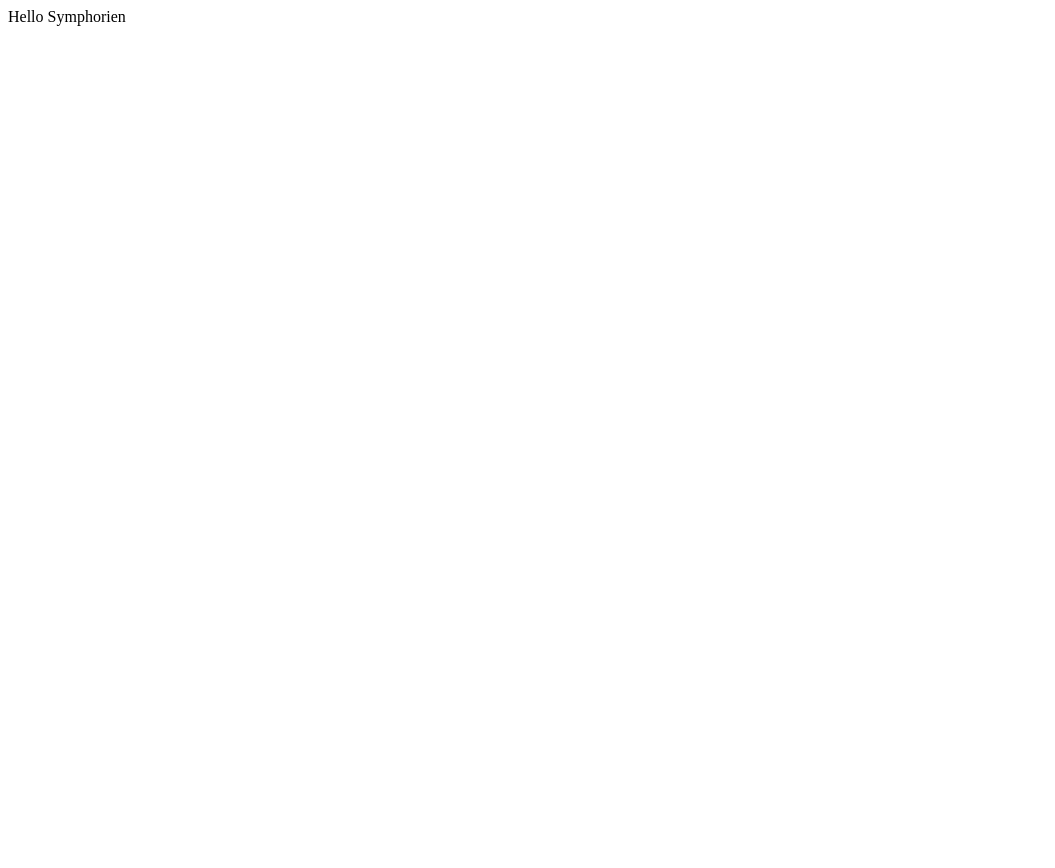
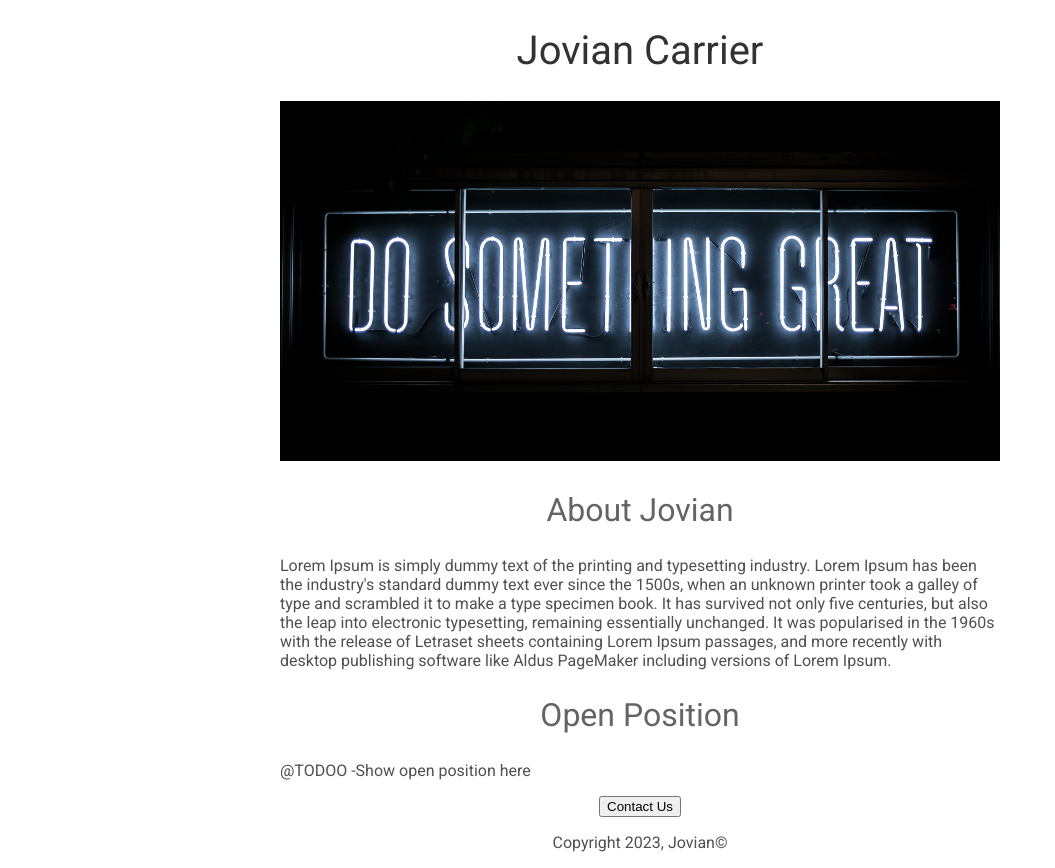
Before and after one commit to SymphorienLipandza/jovian-carreer-website, a Flask app: page / in a window 1280 px wide. Before the commit the part shown is almost empty. Shown: the whole page, without its empty margins (0-1055 px from the left). Before the commit the page ends 26 px from the top, so only its background shows below. Run offline with Flask 2, Linux system fonts and the light colour scheme.

Commit message:
Added some CSS into the project

```diff
--- a/app.py
+++ b/app.py
@@ -1,10 +1,10 @@
 #Importing library
-from flask import Flask
+from flask import Flask, render_template
 app = Flask(__name__)
 @app.route('/')
 
 def hello_word():
-  return "<p> Hello Symphorien </p>"
+  return render_template('home.html')
 
 if __name__ == '__main__':
   app.run(host='0.0.0.0', debug=True)
--- a/templates/index.html
+++ b/templates/Job.html
@@ -4,11 +4,9 @@
   <meta charset="UTF-8">
   <meta http-equiv="X-UA-Compatible" content="IE=edge">
   <meta name="viewport" content="width=device-width, initial-scale=1.0">
-  <title>Jovian Carrier Website</title>
+  <title>Jovian Carrier website</title>
 </head>
 <body>
-  <h1>Hello friend, welcome to my website </h1>
-  <p>It been a long time since I decide to create a website where I can show off my comptence </p>
 
 </body>
 </html>
--- /dev/null
+++ b/templates/home.html
@@ -0,0 +1,58 @@
+<!DOCTYPE html>
+<html lang="en">
+<head>
+  <meta charset="UTF-8">
+  <link rel="preconnect" href="https://fonts.googleapis.com">
+<link rel="preconnect" href="https://fonts.gstatic.com" crossorigin>
+<link href="https://fonts.googleapis.com/css2?family=Roboto&display=swap" rel="stylesheet">
+  <title>Jovian Carrier Website</title>
+  <style>
+    h1{
+      font-size: 40px;
+      font-family: Roboto;
+      font-weight: normal;
+      color: rgb(50, 50, 50);
+      text-align: center;
+    }
+    #banner {
+      width: 100%;
+      height: 360px;
+      object-fit: cover;
+    }
+    h2{
+      font-family: Roboto;
+      font-size: 32px;
+      color: rgb(100, 100, 100);
+      text-align: center;
+      font-weight: normal;
+    }
+    p{
+      font-family: Roboto;
+      color: rgb(80, 80, 80);
+    }
+    #container{
+      max-width: 720px;
+      margin: 0 auto;
+    }
+    .body-text{
+      font-display: Roboto;
+      font-size: ;
+      color: rgb(80, 80, 80);
+    }
+  </style>
+</head>
+<body>
+  <div id="container">
+   <h1>Jovian Carrier</h1>
+   <img id="banner" src="https://jovian-carreer-website.symphorienmalek.repl.co/static/banner.jpg" alt="job offer">
+  <h2> About Jovian</h2>
+  <p class="body-text"> Lorem Ipsum is simply dummy text of the printing and typesetting industry. Lorem Ipsum has been the industry's standard dummy text ever since the 1500s, when an unknown printer took a galley of type and scrambled it to make a type specimen book. It has survived not only five centuries, but also the leap into electronic typesetting, remaining essentially unchanged. It was popularised in the 1960s with the release of Letraset sheets containing Lorem Ipsum passages, and more recently with desktop publishing software like Aldus PageMaker including versions of Lorem Ipsum.</p>
+    <h2>Open Position</h2>
+    <p>@TODOO -Show open position here  </p>
+    <div style="text-align:center">
+      <button>Contact Us</button>
+      <p>Copyright 2023, Jovian&copy;</p>
+    </div>
+  </div>
+</body>
+</html>
```
Also changed, not shown: pyproject.toml (deleted, +0 -15 lines), static/banner.jpg (added).
